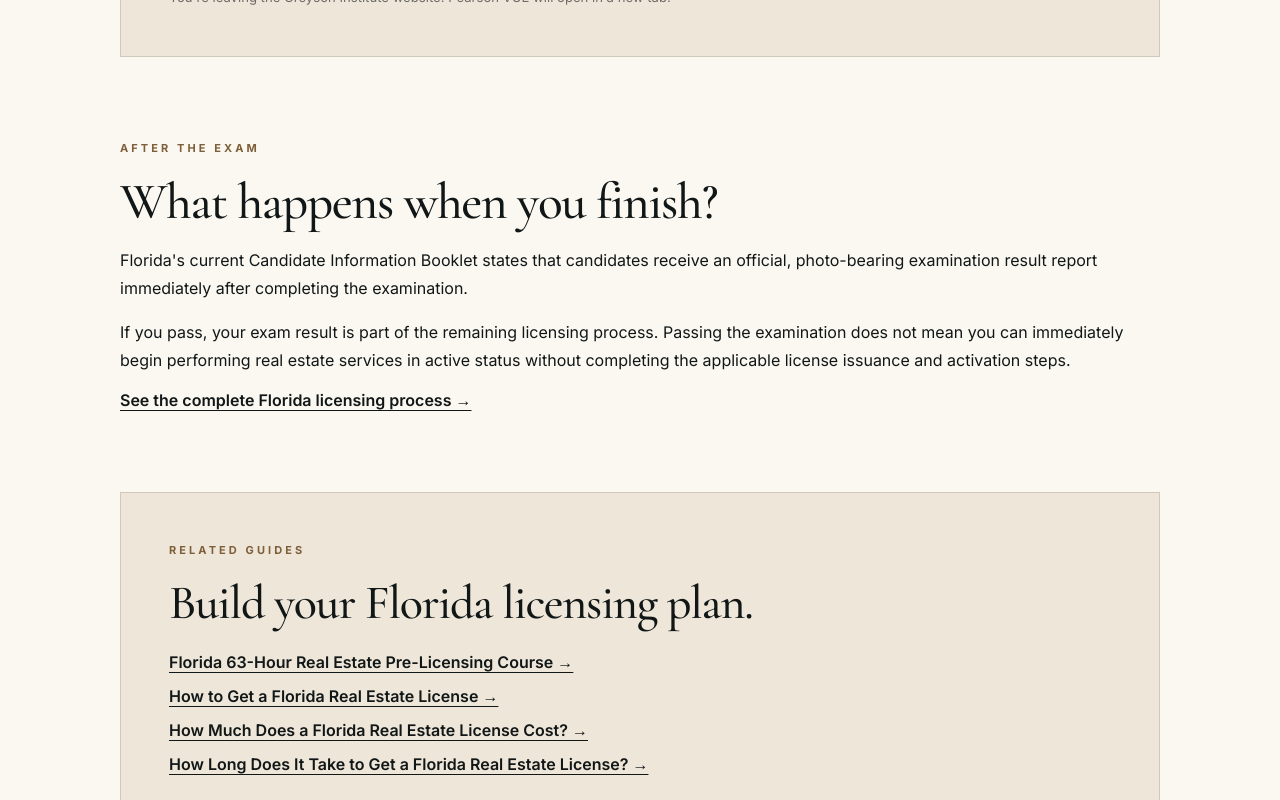
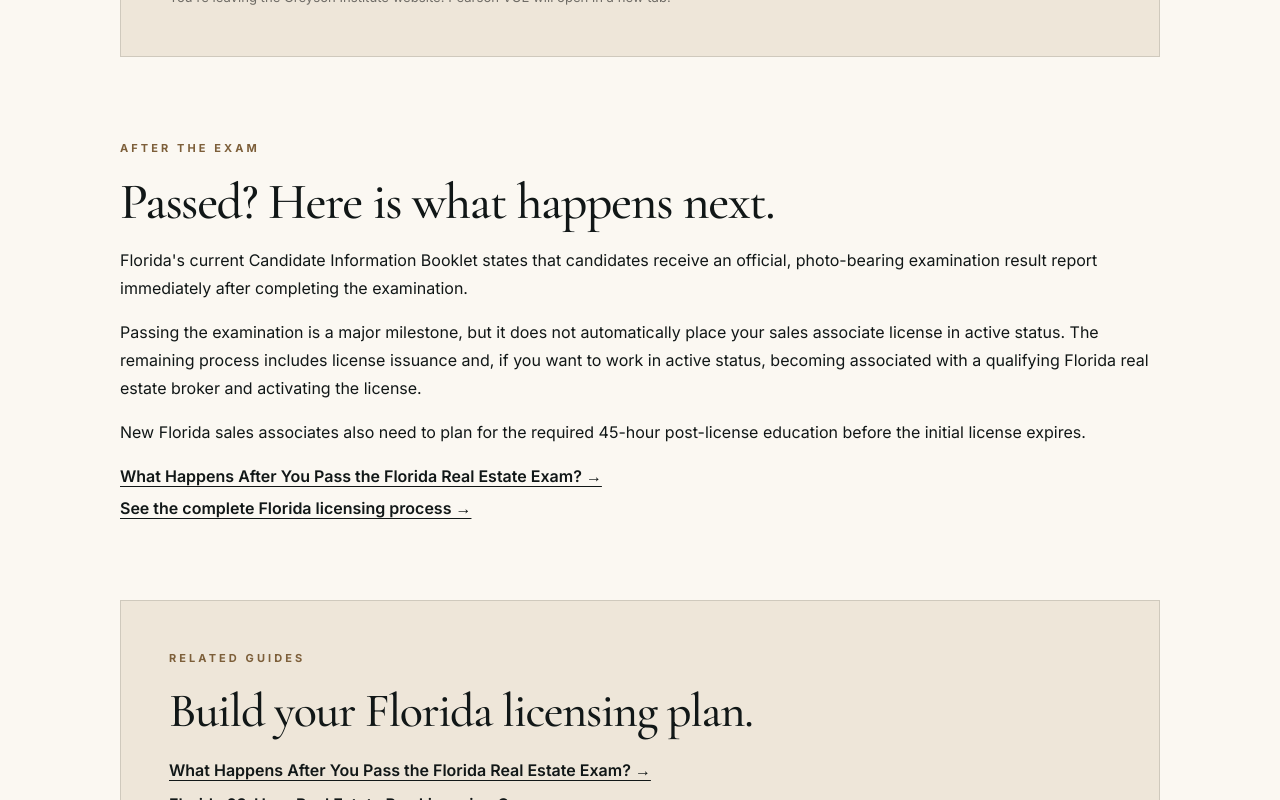
Before and after one commit to BrianLook/Greyson-Institute-Website, a Next.js app: page /florida-real-estate-exam in a window 1280 px wide. Shown: the part 5820-6620 px from the top of the page. Built offline with nearby package versions, Linux system fonts and the light colour scheme.

Commit message:
Link exam guide to after passing guide

```diff
--- a/app/florida-real-estate-exam/page.tsx
+++ b/app/florida-real-estate-exam/page.tsx
@@ -270,18 +270,10 @@ export default function FloridaRealEstateExamPage() {
           </p>
         </div>
 
-        <div
-          style={{
-            marginBottom: "82px",
-          }}
-        >
+        <div style={{ marginBottom: "82px" }}>
           <p className="eyebrow">EXAM AT A GLANCE</p>
 
-          <h2
-            style={{
-              marginBottom: "36px",
-            }}
-          >
+          <h2 style={{ marginBottom: "36px" }}>
             What the Florida sales associate exam looks like
           </h2>
 
@@ -316,12 +308,7 @@ export default function FloridaRealEstateExamPage() {
                   {fact.value}
                 </div>
 
-                <p
-                  style={{
-                    color: "#6e6b65",
-                    margin: 0,
-                  }}
-                >
+                <p style={{ color: "#6e6b65", margin: 0 }}>
                   {fact.detail}
                 </p>
               </div>
@@ -329,18 +316,10 @@ export default function FloridaRealEstateExamPage() {
           </div>
         </div>
 
-        <div
-          style={{
-            marginBottom: "82px",
-          }}
-        >
+        <div style={{ marginBottom: "82px" }}>
           <p className="eyebrow">WHAT IS ON THE EXAM?</p>
 
-          <h2
-            style={{
-              maxWidth: "800px",
-            }}
-          >
+          <h2 style={{ maxWidth: "800px" }}>
             Florida tests law, real estate principles, practice, and
             mathematics.
           </h2>
@@ -358,11 +337,7 @@ export default function FloridaRealEstateExamPage() {
           </p>
         </div>
 
-        <div
-          style={{
-            marginBottom: "82px",
-          }}
-        >
+        <div style={{ marginBottom: "82px" }}>
           <p className="eyebrow">HIGHER-WEIGHTED CONTENT</p>
 
           <h2
@@ -482,11 +457,7 @@ export default function FloridaRealEstateExamPage() {
           </Link>
         </div>
 
-        <div
-          style={{
-            marginBottom: "82px",
-          }}
-        >
+        <div style={{ marginBottom: "82px" }}>
           <p className="eyebrow">HOW TO PREPARE</p>
 
           <h2
@@ -552,18 +523,10 @@ export default function FloridaRealEstateExamPage() {
           </div>
         </div>
 
-        <div
-          style={{
-            marginBottom: "82px",
-          }}
-        >
+        <div style={{ marginBottom: "82px" }}>
           <p className="eyebrow">TEST DAY</p>
 
-          <h2
-            style={{
-              marginBottom: "40px",
-            }}
-          >
+          <h2 style={{ marginBottom: "40px" }}>
             What to expect at the Pearson VUE test center
           </h2>
 
@@ -638,11 +601,7 @@ export default function FloridaRealEstateExamPage() {
             calendar day before the desired test date, subject to availability.
           </p>
 
-          <div
-            style={{
-              marginTop: "22px",
-            }}
-          >
+          <div style={{ marginTop: "22px" }}>
             <a
               href="https://www.pearsonvue.com/us/en/fl/realestate.html"
               target="_blank"
@@ -672,14 +631,10 @@ export default function FloridaRealEstateExamPage() {
           </div>
         </div>
 
-        <div
-          style={{
-            marginBottom: "82px",
-          }}
-        >
+        <div style={{ marginBottom: "82px" }}>
           <p className="eyebrow">AFTER THE EXAM</p>
 
-          <h2>What happens when you finish?</h2>
+          <h2>Passed? Here is what happens next.</h2>
 
           <p>
             Florida&apos;s current Candidate Information Booklet states that
@@ -688,11 +643,35 @@ export default function FloridaRealEstateExamPage() {
           </p>
 
           <p>
-            If you pass, your exam result is part of the remaining licensing
-            process. Passing the examination does not mean you can immediately
-            begin performing real estate services in active status without
-            completing the applicable license issuance and activation steps.
+            Passing the examination is a major milestone, but it does not
+            automatically place your sales associate license in active status.
+            The remaining process includes license issuance and, if you want to
+            work in active status, becoming associated with a qualifying
+            Florida real estate broker and activating the license.
           </p>
+
+          <p>
+            New Florida sales associates also need to plan for the required
+            45-hour post-license education before the initial license expires.
+          </p>
+
+          <div
+            style={{
+              display: "grid",
+              gap: "12px",
+              marginTop: "20px",
+            }}
+          >
+            <Link
+              href="/what-happens-after-you-pass-the-florida-real-estate-exam"
+              style={{
+                textDecoration: "underline",
+                textUnderlineOffset: "4px",
+                fontWeight: 600,
+              }}
+            >
+              What Happens After You Pass the Florida Real Estate Exam? →
+            </Link>
 
             <Link
               href="/how-to-get-a-florida-real-estate-license"
@@ -704,6 +683,7 @@ export default function FloridaRealEstateExamPage() {
             >
               See the complete Florida licensing process →
             </Link>
+          </div>
         </div>
 
         <div
@@ -732,6 +712,17 @@ export default function FloridaRealEstateExamPage() {
               marginTop: "24px",
             }}
           >
+            <Link
+              href="/what-happens-after-you-pass-the-florida-real-estate-exam"
+              style={{
+                textDecoration: "underline",
+                textUnderlineOffset: "4px",
+                fontWeight: 600,
+              }}
+            >
+              What Happens After You Pass the Florida Real Estate Exam? →
+            </Link>
+
             <Link
               href="/florida-63-hour-real-estate-pre-licensing-course"
               style={{
@@ -778,18 +769,10 @@ export default function FloridaRealEstateExamPage() {
           </div>
         </div>
 
-        <div
-          style={{
-            marginBottom: "82px",
-          }}
-        >
+        <div style={{ marginBottom: "82px" }}>
           <p className="eyebrow">COMMON QUESTIONS</p>
 
-          <h2
-            style={{
-              marginBottom: "36px",
-            }}
-          >
+          <h2 style={{ marginBottom: "36px" }}>
             Florida real estate exam FAQ
           </h2>
 
@@ -832,20 +815,12 @@ export default function FloridaRealEstateExamPage() {
           </div>
         </div>
 
-        <div
-          style={{
-            marginBottom: "76px",
-          }}
-        >
+        <div style={{ marginBottom: "76px" }}>
           <p className="eyebrow">OFFICIAL EXAM RESOURCES</p>
 
           <h2>Verify the current rules before test day.</h2>
 
-          <p
-            style={{
-              maxWidth: "800px",
-            }}
-          >
+          <p style={{ maxWidth: "800px" }}>
             Examination procedures, identification rules, fees, testing
             policies, and scheduling information can change. Review the current
             official information before your examination.
@@ -909,8 +884,8 @@ export default function FloridaRealEstateExamPage() {
                   fontSize: "0.82rem",
                 }}
               >
-                You&apos;re leaving the Greyson Institute website. Florida
-                DBPR will open in a new tab.
+                You&apos;re leaving the Greyson Institute website. Florida DBPR
+                will open in a new tab.
               </p>
             </div>
 
```
Lines whose indentation alone changed are shown as unchanged.
